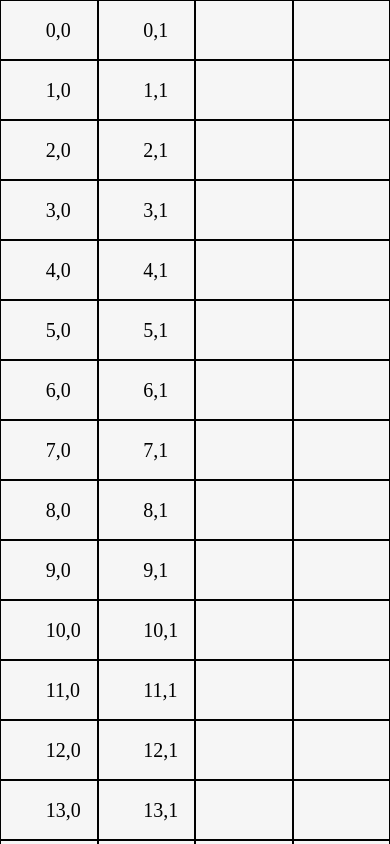
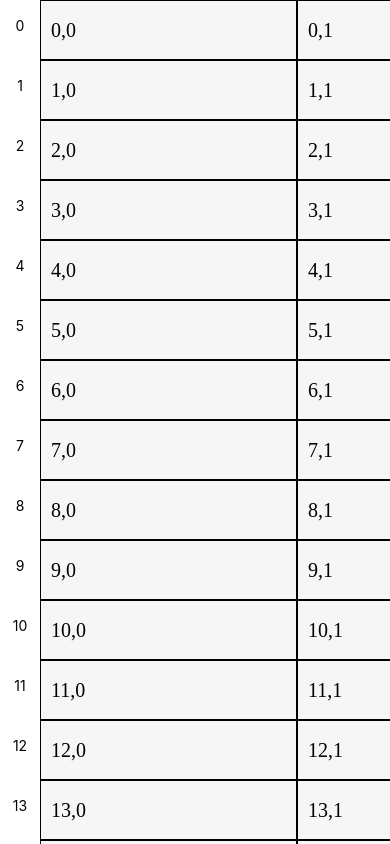
Before and after one commit to shimiljas/MiniExcel, a React Native app: screen / in a window 390 px wide. Built offline with nearby package versions, Linux system fonts and the light colour scheme.

Commit message:
serial number added

```diff
--- a/src/HomeScreen.js
+++ b/src/HomeScreen.js
@@ -5,7 +5,7 @@ import Table from  './component/Table'
 const HomeScreen = () => {
   return(
    <ScrollView style={{flex: 1}}>
-    <Table x={4} y={40}/>
+    <Table x={4} y={50}/>
   </ScrollView>
   )
 };
--- a/src/component/InputBox.js
+++ b/src/component/InputBox.js
@@ -61,26 +61,26 @@ const style = StyleSheet.create({
   },
   containerBox:{
     height: 60,
-    width:width/4,
+    // width:'100%',
     backgroundColor: '#F6F6F6',
     fontFamily: 'Montserrat-Regular',
     alignItems:'center',
     justifyContent:'center',
-    borderWidth: 1,
+    borderWidth: 0.6,
     borderColor: 'black',
+    minWidth:70
   },
   continer: {
     height: 60,
-    width:width/4,
     backgroundColor: '#F6F6F6',
     fontFamily: 'Montserrat-Regular',
-    borderWidth: 1,
+    borderWidth: 0.6,
     paddingLeft: 10,
     borderColor: 'black',
     fontSize:20,
     alignItems:'center',
-    paddingLeft:width/8-4,
-    color:'black'
+    color:'black',
+    minWidth:70
   },
 });
 
--- a/src/component/Table.js
+++ b/src/component/Table.js
@@ -43,13 +43,18 @@ export default class Table extends React.Component {
     for (let y = 0; y < this.props.y + 1; y += 1) {
       const rowData = this.state.data[y] || {}
       rows.push(
+        <View style={{flexDirection:'row'}}>
+            <View style={{width:40,height:50,alignItems:'center',justifyContent:'center'}}>
+            <Text>{y}</Text>
+            </View>
             <Row
                 key={y}
                 y={y}
                 x={this.props.x + 1}
                 handleChangedCell={this.handleChangedCell}
                 rowData={this.state.data}
-      />,
+        />
+      </View>
       )
     }
     return (
```
Lines whose indentation alone changed are shown as unchanged.
